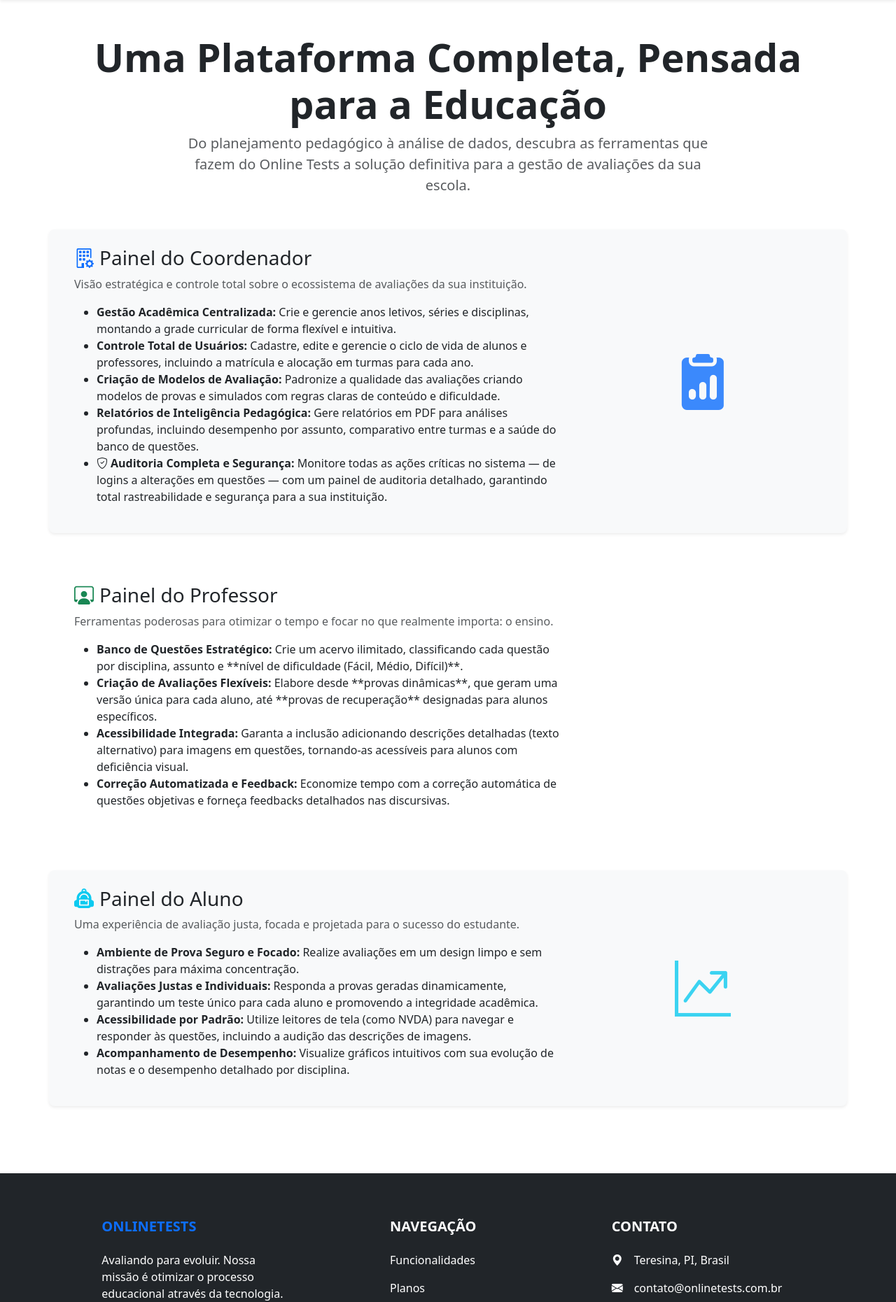
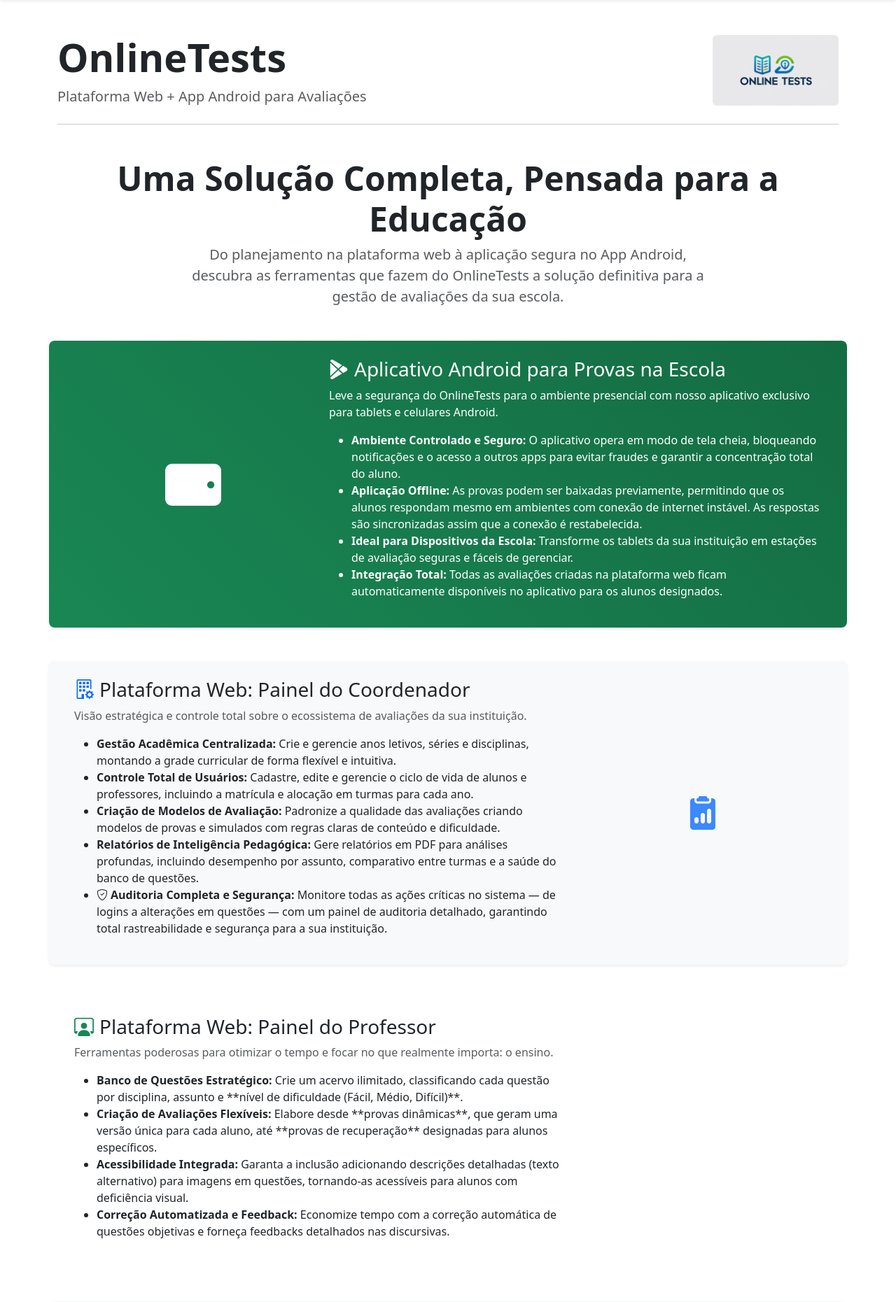
Before and after one commit to ManoelJoseFeitosa/onlinetests, a Flask app: page /funcionalidades in a window 1280 px wide. Shown: the part 56-1917 px from the top of the page at 70% size. Run offline with Flask 3, Linux system fonts and the light colour scheme.

Commit message:
atualização do site

```diff
--- a/site/templates/funcionalidades.html
+++ b/site/templates/funcionalidades.html
@@ -3,11 +3,51 @@
 {% block title %}Funcionalidades - OnlineTests{% endblock %}
 
 {% block content %}
+<style>
+    .feature-icon {
+        font-size: 3rem;
+        opacity: 0.8;
+    }
+    .app-feature-section {
+        background: linear-gradient(45deg, #198754, #146c43);
+        color: white;
+    }
+</style>
+
 <div class="container py-5">
 
+    <div class="d-flex justify-content-between align-items-center mb-4">
+        <div>
+            <h1 class="display-4 fw-bold">OnlineTests</h1>
+            <p class="lead text-muted mb-0">Plataforma Web + App Android para Avaliações</p>
+        </div>
+        <img src="{{ url_for('static', filename='images/onlinetests.jpg') }}" alt="Logo Online Tests" style="width: 180px; height: auto;" class="d-none d-md-block rounded">
+    </div>
+
+    <hr class="mb-5">
+
     <div class="text-center mb-5">
-        <h1 class="display-4 fw-bold">Uma Plataforma Completa, Pensada para a Educação</h1>
-        <p class="lead text-muted col-lg-8 mx-auto">Do planejamento pedagógico à análise de dados, descubra as ferramentas que fazem do Online Tests a solução definitiva para a gestão de avaliações da sua escola.</p>
+        <h2 class="display-5 fw-bold">Uma Solução Completa, Pensada para a Educação</h2>
+        <p class="lead text-muted col-lg-8 mx-auto">Do planejamento na plataforma web à aplicação segura no App Android, descubra as ferramentas que fazem do OnlineTests a solução definitiva para a gestão de avaliações da sua escola.</p>
+    </div>
+
+    <!-- =================================================================== -->
+    <!-- NOVA SEÇÃO: APLICATIVO ANDROID -->
+    <!-- =================================================================== -->
+    <div class="row align-items-center mb-5 app-feature-section p-4 rounded-3 shadow-sm">
+        <div class="col-md-4 text-center d-none d-md-block">
+            <i class="bi bi-tablet-landscape-fill display-1"></i>
+        </div>
+        <div class="col-md-8">
+            <h3><i class="bi bi-google-play me-2"></i>Aplicativo Android para Provas na Escola</h3>
+            <p>Leve a segurança do OnlineTests para o ambiente presencial com nosso aplicativo exclusivo para tablets e celulares Android.</p>
+            <ul>
+                <li><strong>Ambiente Controlado e Seguro:</strong> O aplicativo opera em modo de tela cheia, bloqueando notificações e o acesso a outros apps para evitar fraudes e garantir a concentração total do aluno.</li>
+                <li><strong>Aplicação Offline:</strong> As provas podem ser baixadas previamente, permitindo que os alunos respondam mesmo em ambientes com conexão de internet instável. As respostas são sincronizadas assim que a conexão é restabelecida.</li>
+                <li><strong>Ideal para Dispositivos da Escola:</strong> Transforme os tablets da sua instituição em estações de avaliação seguras e fáceis de gerenciar.</li>
+                <li><strong>Integração Total:</strong> Todas as avaliações criadas na plataforma web ficam automaticamente disponíveis no aplicativo para os alunos designados.</li>
+            </ul>
+        </div>
     </div>
 
     <!-- =================================================================== -->
@@ -15,7 +55,7 @@
     <!-- =================================================================== -->
     <div class="row align-items-center mb-5 bg-light p-4 rounded-3 shadow-sm">
         <div class="col-md-8">
-            <h3><i class="bi bi-building-gear me-2 text-primary"></i>Painel do Coordenador</h3>
+            <h3><i class="bi bi-building-gear me-2 text-primary"></i>Plataforma Web: Painel do Coordenador</h3>
             <p class="text-muted">Visão estratégica e controle total sobre o ecossistema de avaliações da sua instituição.</p>
             <ul>
                 <li><strong>Gestão Acadêmica Centralizada:</strong> Crie e gerencie anos letivos, séries e disciplinas, montando a grade curricular de forma flexível e intuitiva.</li>
@@ -26,7 +66,7 @@
             </ul>
         </div>
         <div class="col-md-4 text-center d-none d-md-block">
-            <i class="bi bi-clipboard2-data-fill display-1 text-primary" style="opacity: 0.8;"></i>
+            <i class="bi bi-clipboard2-data-fill feature-icon text-primary"></i>
         </div>
     </div>
 
@@ -35,10 +75,10 @@
     <!-- =================================================================== -->
     <div class="row align-items-center mb-5 p-4">
         <div class="col-md-4 text-center order-md-2 d-none d-md-block">
-            <i class="bi bi-pencil-ruler display-1 text-success" style="opacity: 0.8;"></i>
+            <i class="bi bi-pencil-ruler feature-icon text-success"></i>
         </div>
         <div class="col-md-8 order-md-1">
-            <h3><i class="bi bi-person-workspace me-2 text-success"></i>Painel do Professor</h3>
+            <h3><i class="bi bi-person-workspace me-2 text-success"></i>Plataforma Web: Painel do Professor</h3>
             <p class="text-muted">Ferramentas poderosas para otimizar o tempo e focar no que realmente importa: o ensino.</p>
             <ul>
                 <li><strong>Banco de Questões Estratégico:</strong> Crie um acervo ilimitado, classificando cada questão por disciplina, assunto e **nível de dificuldade (Fácil, Médio, Difícil)**.</li>
@@ -54,17 +94,17 @@
     <!-- =================================================================== -->
     <div class="row align-items-center mb-5 bg-light p-4 rounded-3 shadow-sm">
         <div class="col-md-8">
-            <h3><i class="bi bi-backpack2-fill me-2 text-info"></i>Painel do Aluno</h3>
+            <h3><i class="bi bi-backpack2-fill me-2 text-info"></i>Painel do Aluno (Web e App)</h3>
             <p class="text-muted">Uma experiência de avaliação justa, focada e projetada para o sucesso do estudante.</p>
             <ul>
-                <li><strong>Ambiente de Prova Seguro e Focado:</strong> Realize avaliações em um design limpo e sem distrações para máxima concentração.</li>
+                <li><strong>Ambiente de Prova Seguro e Focado:</strong> Realize avaliações em um design limpo e sem distrações para máxima concentração, seja na web ou no aplicativo.</li>
                 <li><strong>Avaliações Justas e Individuais:</strong> Responda a provas geradas dinamicamente, garantindo um teste único para cada aluno e promovendo a integridade acadêmica.</li>
                 <li><strong>Acessibilidade por Padrão:</strong> Utilize leitores de tela (como NVDA) para navegar e responder às questões, incluindo a audição das descrições de imagens.</li>
-                <li><strong>Acompanhamento de Desempenho:</strong> Visualize gráficos intuitivos com sua evolução de notas e o desempenho detalhado por disciplina.</li>
+                <li><strong>Acompanhamento de Desempenho:</strong> Visualize gráficos intuitivos com sua evolução de notas e o desempenho detalhado por disciplina diretamente na plataforma web.</li>
             </ul>
         </div>
         <div class="col-md-4 text-center d-none d-md-block">
-            <i class="bi bi-graph-up-arrow display-1 text-info" style="opacity: 0.8;"></i>
+            <i class="bi bi-graph-up-arrow feature-icon text-info"></i>
         </div>
     </div>
 
```
Also changed, not shown: site/templates/home_vendas.html (+24 -10 lines).
